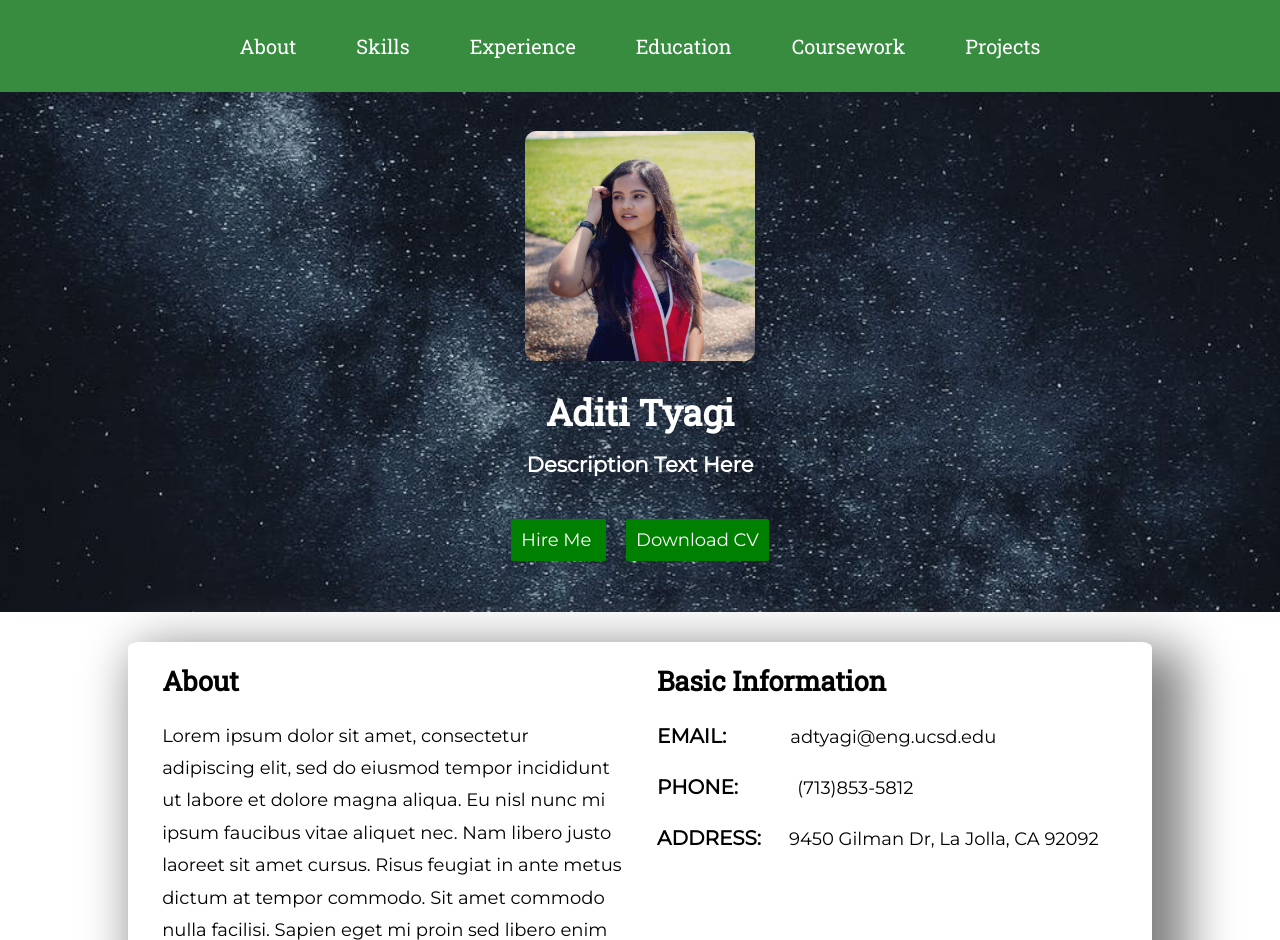
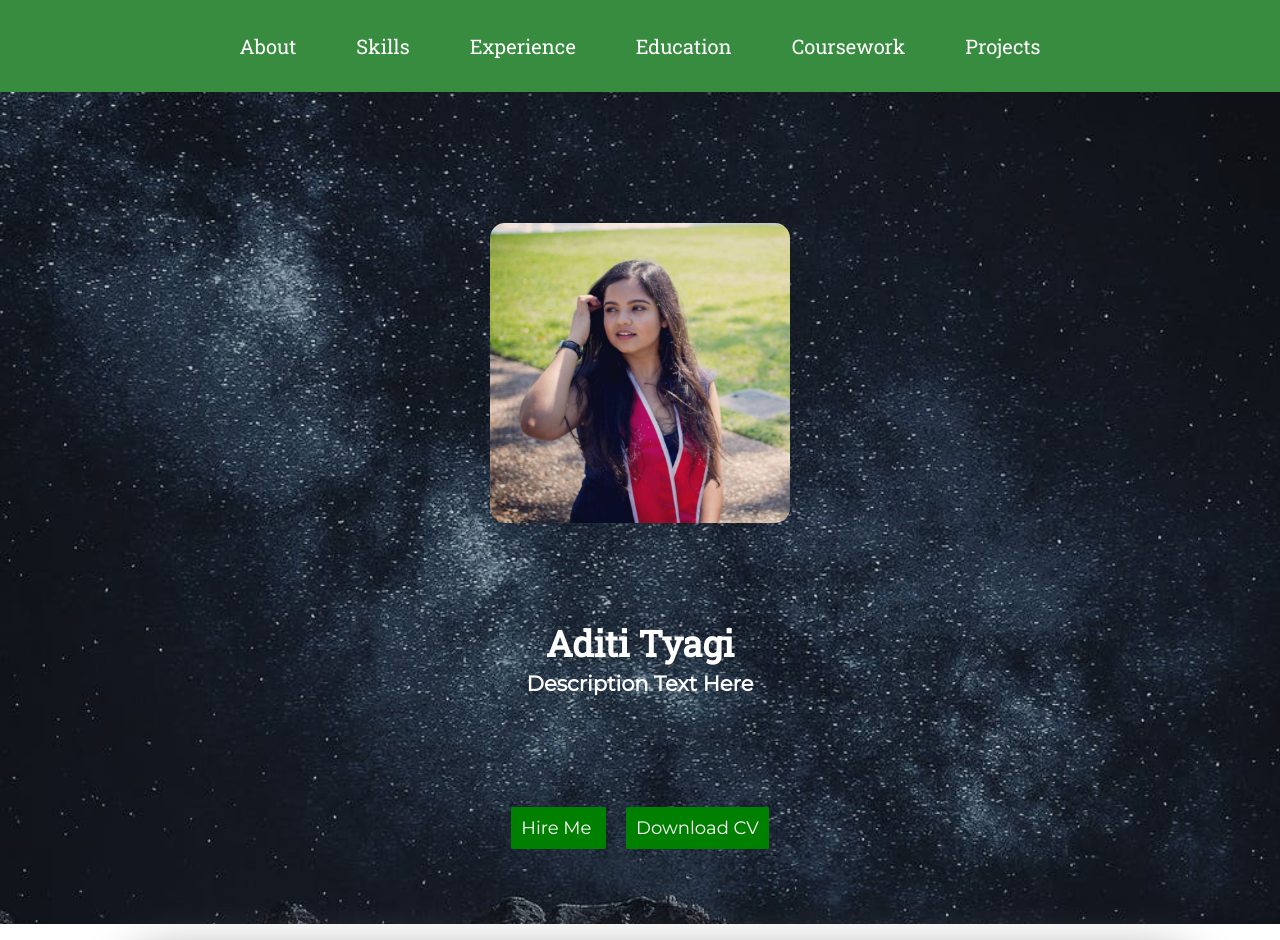
Before and after one commit to Akshay199456/AditiPortfolio, a plain HTML site: page index.html in a window 1280 px wide. Shown: the top 940 px of the page. Drawn offline with nearby package versions, Linux system fonts and the light colour scheme.

Commit message:
Fixed overflow on introduction section

```diff
--- a/index.html
+++ b/index.html
@@ -23,8 +23,10 @@
 			<div id="profilePicContainer">
 				<img id="profilePic" src="images/profilePic.jpg">
 			</div>
-			<h1> Aditi Tyagi </h1>
-			<h3> Description Text Here</h3>
+			<div>
+				<h1> Aditi Tyagi </h1>
+				<h3> Description Text Here</h3>
+			</div>
 			<div id="buttonContainer">
 				<!-- Hire Me link should redirect to contact section -->
 				<a href="#"> Hire Me </a>
--- a/styles/style.css
+++ b/styles/style.css
@@ -207,7 +207,8 @@ h1, h2{
 	display: flex;
 	flex-direction: column;
 	color: white;
-	height: 65vh;
+	min-height: 65vmax;
+	justify-content: space-evenly;
 	width: 100vw;
 	background: url('../images/backgroundPic.jpeg') no-repeat center;
 	background-size: cover;
@@ -224,20 +225,20 @@ h1, h2{
 
 #profilePic{
 	align-self: center;
-	margin-top: 100px;
+	margin-top: 50px;
 	display: inline-block;
-	height: 230px;
-	width: 230px;
+	height: 300px;
+	width: 300px;
 	border-radius: 5%;
 }
 
-#introduction > h1, #introduction > h3{
+#introduction h1, #introduction h3{
 	text-align: center;
 	height: 10%;
 }
 
-#introduction > h1{
-	margin-top: 7.5%;
+#introduction h1{
+	/* margin-top: 4%; */
 	margin-bottom: -1.0%;
 	font-family: 'Roboto Slab', serif;
 }
```
